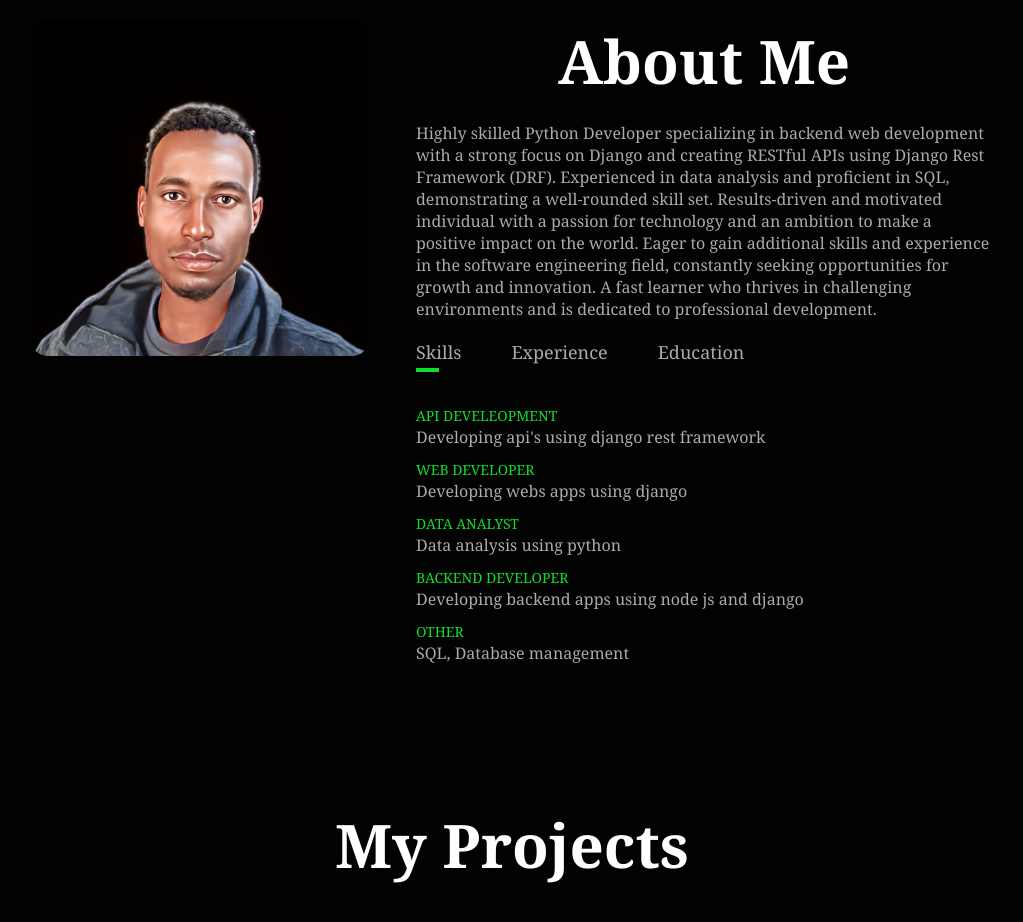
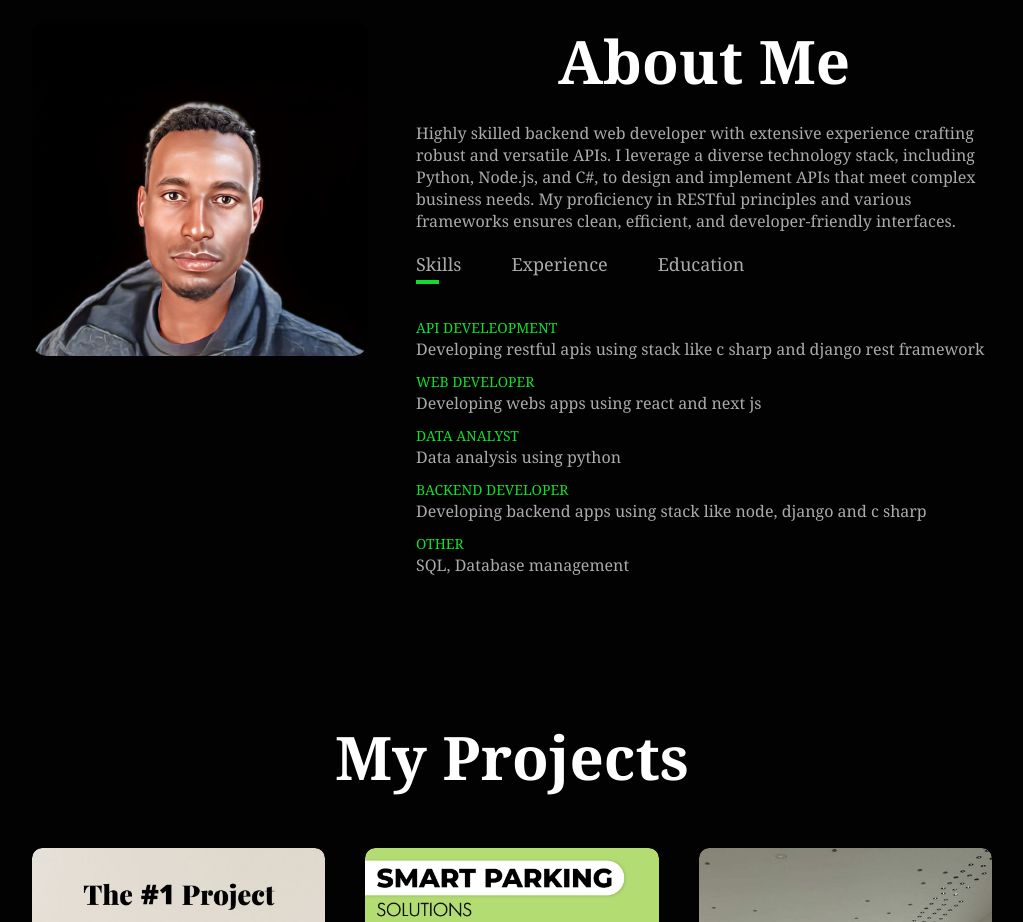
Before and after one commit to mark-kibo/my-portfolio, a plain HTML site: page index.html in a window 1280 px wide. Shown: the part 860-1782 px from the top of the page, without its empty margins (128-1151 px from the left). Drawn offline with Linux system fonts and the light colour scheme.

Commit message:
update to current experiences

```diff
--- a/index.html
+++ b/index.html
@@ -41,11 +41,7 @@
                 </div>
                 <div class="about-col-2">
                     <h1 class="sub-title">About Me</h1>
-                    <p>Highly skilled Python Developer specializing in backend web development with a strong focus on Django and creating RESTful APIs
-                        using Django Rest Framework (DRF). Experienced in data analysis and proficient in SQL, demonstrating a well-rounded skill set.
-                        Results-driven and motivated individual with a passion for technology and an ambition to make a positive impact on the world. Eager
-                        to gain additional skills and experience in the software engineering field, constantly seeking opportunities for growth and innovation.
-                        A fast learner who thrives in challenging environments and is dedicated to professional development.</p>
+                    <p>Highly skilled backend web developer with extensive experience crafting robust and versatile APIs. I leverage a diverse technology stack, including Python, Node.js, and C#, to design and implement APIs that meet complex business needs. My proficiency in RESTful principles and various frameworks ensures clean, efficient, and developer-friendly interfaces.</p>
 
                     <div class="tab-titles">
                         <p class="tab-links active-link" onclick="opentab('skills')">Skills</p>
@@ -54,22 +50,24 @@
                     </div>
                     <div class="tab-contents active-tab" id="skills">
                         <ul>
-                            <li><span>API DEVELEOPMENT</span><br> Developing api's  using django rest framework</li>
-                            <li><span>WEB DEVELOPER</span><br> Developing webs apps using django</li>
+                            <li><span>API DEVELEOPMENT</span><br> Developing restful apis using stack like c sharp and django rest framework</li>
+                            <li><span>WEB DEVELOPER</span><br> Developing webs apps using react and next js</li>
                             <li><span>DATA ANALYST</span><br> Data analysis using python</li>
-                            <li><span>BACKEND DEVELOPER</span><br> Developing backend apps using node js and django</li>
+                            <li><span>BACKEND DEVELOPER</span><br> Developing backend apps using stack like node, django and c sharp</li>
                             <li><span>OTHER</span><br>SQL, Database management</li>
                         </ul>
                     </div>
                     <div class="tab-contents" id="experience">
                         <ul>
-                            <li><span>TUNT</span> <span> 2023-present</span><br>TUNT Backend developer.Developing apis for the TUNT application</li>
+                            <li><span>FINTECH-GROUP</span> <span> 2023</span><br>Worked as a software developer intern</li>
+                            <li><span>TUNT</span> <span> 2023</span><br>TUNT Backend developer.Developing apis for the TUNT application</li>
                             <li><span> MINISTRY Of ICT 2022</span><br>Worked as aan IT support.Managed network infrastructure in the organization</li>
                             <li> <span>GAMEZONE REPAIRS AND MAINTENANCE 2023-PRESENT</span><br>Worked as an IT consultant.Maintained and repaired computer software and hardware</li>
                         </ul>
                     </div>
                     <div class="tab-contents" id="education">
                         <ul>
+                            <li><span>SOFTWARE ENGINEERING</span><span>2023</span> <br>Moringa School </li>
                             <li><span>COMPUTER SCIENCE</span><span> 2019-2023</span> <br>The Cooperative university of kenya  </li>
                             <li><span>DATA ANALYSIS</span> <span> 2023</span><br>Alx Udacity </li>
                             <li><span>INTERNATIONAL DIGITAL COMPUTER LITERACY</span> <span> 2019</span><br>East African Institute of Certified studies</li>
@@ -130,7 +128,7 @@
                         <a href=""><i class="fa-brands fa-square-whatsapp"></i></a>
                         <a href=""><i class="fa-brands fa-square-github"></i></a>
                     </div>
-                    <a href="./documents/Curriculum Vitae - Mark Kibocha.pdf"  class="btn btn-2">Download CV</a>
+                    <a href="./documents/Resume-Mark Kibocha.pdf"  class="btn btn-2">Download CV</a>
                 </div>
                 <div class="contact-col-2">
                     <form action="">
```
Also changed, not shown: 1 other file.
